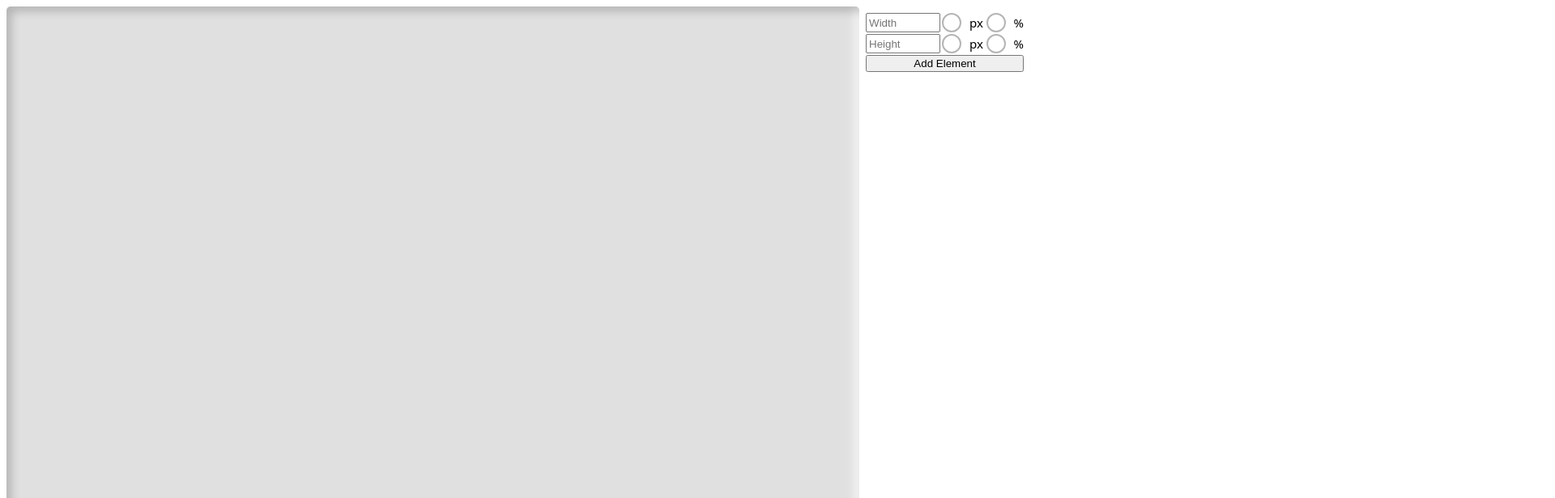
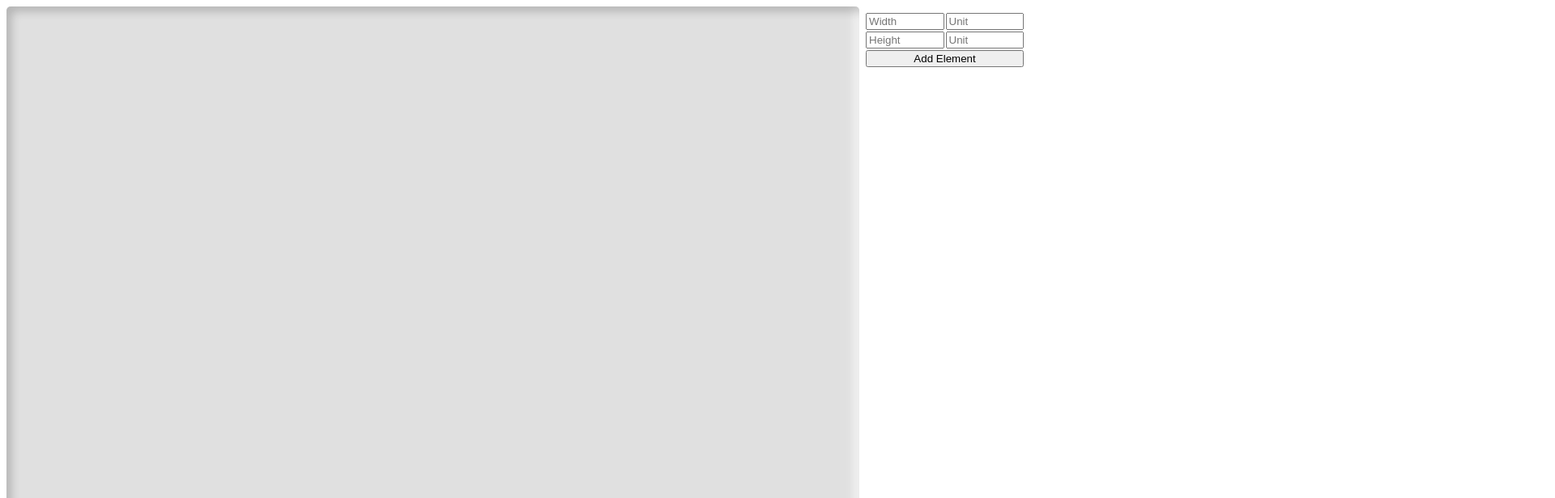
Before and after one commit to FelixLaakso/Zemitor, a React (Vite) app: page / in a window 1280 px wide. Shown: the top 616 px of the page at 81% size, 1920 px wide, since content can reach past the window. Built offline with nearby package versions, Linux system fonts and the light colour scheme.

Commit message:
Removed radio buttons for textboxes for the time being.

```diff
--- a/src/components/editor.tsx
+++ b/src/components/editor.tsx
@@ -10,35 +10,11 @@ export function Editor() {
             <div className="inputs">
                 <div className="half">
                     <input type="number" name="width" value={editor.state.elements[editor.state.selectedId ?? ""]?.width ?? ""} onChange={(e) => editor.setWidth(e.target.valueAsNumber)} placeholder="Width" />
-                    <div className="radio-group">
-                        <label className="radio">
-                            <input type="radio" name="widthUnit" checked={editor.state.elements[editor.state.selectedId ?? ""]?.widthUnit === "px"} onChange={() => editor.setWidthUnit("px")} />
-                            <span></span>
-                            px
-                        </label>
-
-                        <label className="radio">
-                            <input type="radio" name="widthUnit" checked={editor.state.elements[editor.state.selectedId ?? ""]?.widthUnit === "%"} onChange={() => editor.setWidthUnit("%")} />
-                            <span></span>
-                            %
-                        </label>
-                    </div>
+                    <input type="text" name="widthUnit" value={editor.state.elements[editor.state.selectedId ?? ""]?.widthUnit ?? ""} onChange={(e) => editor.setWidthUnit(e.target.value)} placeholder="Unit" />
                 </div>
                 <div className="half">
                     <input type="number" name="height" value={editor.state.elements[editor.state.selectedId ?? ""]?.height ?? ""} onChange={(e) => editor.setHeight(e.target.valueAsNumber)} placeholder="Height" />
-                    <div className="radio-group">
-                        <label className="radio">
-                            <input type="radio" name="heightUnit" checked={editor.state.elements[editor.state.selectedId ?? ""]?.heightUnit === "px"} onChange={() => editor.setHeightUnit("px")} />
-                            <span></span>
-                            px
-                        </label>
-
-                        <label className="radio">
-                            <input type="radio" name="heightUnit" checked={editor.state.elements[editor.state.selectedId ?? ""]?.heightUnit === "%"} onChange={() => editor.setHeightUnit("%")} />
-                            <span></span>
-                            %
-                        </label>
-                    </div>
+                    <input type="text" name="heightUnit" value={editor.state.elements[editor.state.selectedId ?? ""]?.heightUnit ?? ""} onChange={(e) => editor.setHeightUnit(e.target.value)} placeholder="Unit" />
                 </div>
                 <button onClick={editor.addElement}>Add Element</button>
             </div>
--- a/src/components/main.css
+++ b/src/components/main.css
@@ -37,74 +37,3 @@ input {
     width: 100%;
     box-sizing: border-box;
 }
-
-
-
-/* Radio buttons */
-
-.radio-group {
-    display: flex;
-    flex-direction: row;
-    gap: 0.25rem;
-}
-
-.radio {
-    display: inline-flex;
-    align-items: center;
-    gap: 0.6rem;
-    cursor: pointer;
-    user-select: none;
-    font: 500 15px system-ui, sans-serif;
-}
-
-.radio input {
-    position: absolute;
-    opacity: 0;
-    pointer-events: none;
-}
-
-.radio span {
-    width: 20px;
-    height: 20px;
-    border: 2px solid #b5b5b5;
-    border-radius: 50%;
-    display: grid;
-    place-items: center;
-    transition: .2s;
-}
-
-.radio span::after {
-    content: "";
-    width: 10px;
-    height: 10px;
-    border-radius: 50%;
-    background: #2563eb;
-    transform: scale(0);
-    transition: .2s;
-}
-
-.radio:hover span {
-    border-color: #2563eb;
-}
-
-.radio input:checked+span {
-    border-color: #2563eb;
-}
-
-.radio input:checked+span::after {
-    transform: scale(1);
-}
-
-.radio input:focus-visible+span {
-    outline: 3px solid #93c5fd;
-    outline-offset: 3px;
-}
-
-.radio input:disabled+span {
-    opacity: 0.5;
-}
-
-.radio:has(input:disabled) {
-    cursor: not-allowed;
-    opacity: 0.7;
-}
```
